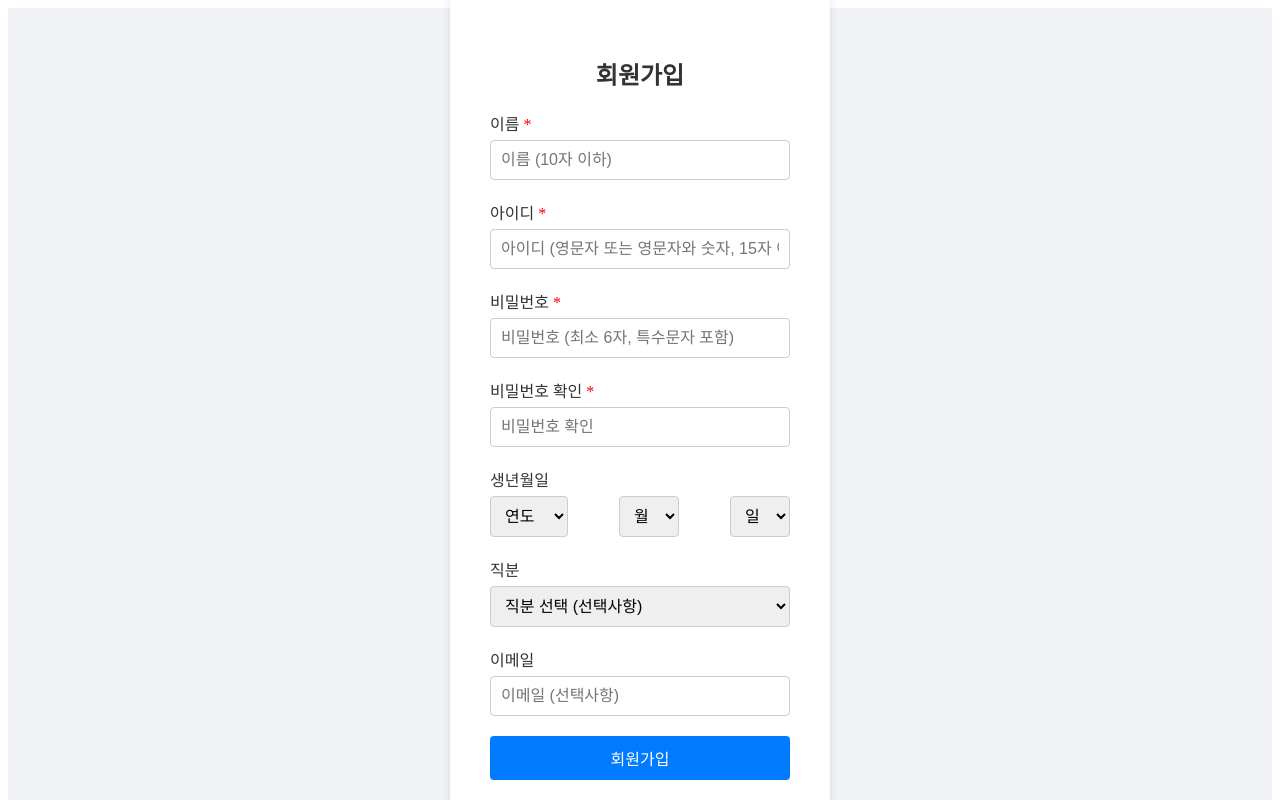
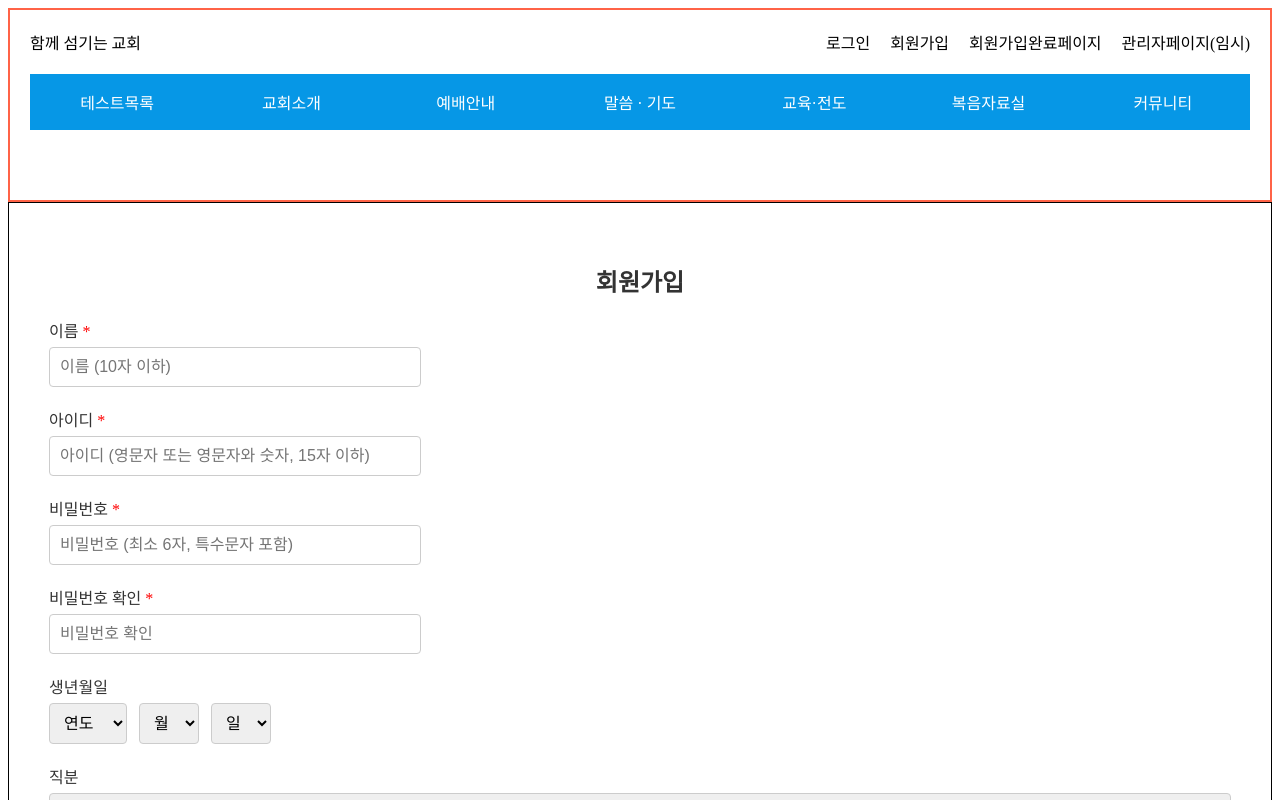
Before and after one commit to Hyunjun-11/church-Fe, a React (Vite) app: page /signup in a window 1280 px wide. Shown: the top 800 px of the page. Built offline with nearby package versions, Linux system fonts and the light colour scheme.

Commit message:
chore: loing, signup, success edit

```diff
--- a/src/Pages/user/login/Login.jsx
+++ b/src/Pages/user/login/Login.jsx
@@ -8,15 +8,15 @@ const FormContainer = styled.div`
   display: flex;
   justify-content: center;
   align-items: center;
-  height: 100vh;
-  background: #f0f2f5;
+  // height: 100vh;
+  // background: #f0f2f5;
 `;
 
 const Form = styled.form`
   background: white;
   padding: 40px;
   border-radius: 8px;
-  box-shadow: 0 0 10px rgba(0, 0, 0, 0.1);
+  // box-shadow: 0 0 10px rgba(0, 0, 0, 0.1);
   display: flex;
   flex-direction: column;
   width: 300px;
--- a/src/Pages/user/login/SignUpSuccess.jsx
+++ b/src/Pages/user/login/SignUpSuccess.jsx
@@ -16,22 +16,23 @@ const fadeIn = keyframes`
 `;
 
 const SuccessContainer = styled.div`
+  padding: 20px;
   display: flex;
   flex-direction: column;
   justify-content: center;
   align-items: center;
-  height: 100vh;
-  background: white; /* 배경색을 흰색으로 설정 */
+  // height: 100vh;
+  // background: white; /* 배경색을 흰색으로 설정 */
   animation: ${fadeIn} 1s ease-out;
 `;
 
 const Message = styled.div`
-  background: #f8f9fa; /* 연한 회색 배경 */
-  padding: 40px;
+  // background: #f8f9fa; /* 연한 회색 배경 */
+  padding: 60px;
   border-radius: 12px;
-  box-shadow: 0 10px 20px rgba(0, 0, 0, 0.2);
+  box-shadow: 0 5px 10px rgba(0, 0, 0, 0.07);
   text-align: center;
-  animation: ${fadeIn} 1s ease-out;
+  // animation: ${fadeIn} 1s ease-out;
 `;
 
 const Icon = styled.div`
--- a/src/Pages/user/login/Signup.jsx
+++ b/src/Pages/user/login/Signup.jsx
@@ -9,18 +9,19 @@ const FormContainer = styled.div`
   display: flex;
   justify-content: center;
   align-items: center;
-  height: 100vh;
-  background: #f0f2f5;
+  // height: 100vh;
+  // background: #f0f2f5;
 `;
 
 const Form = styled.form`
   background: white;
   padding: 40px;
-  border-radius: 8px;
-  box-shadow: 0 0 10px rgba(0, 0, 0, 0.1);
+  border: solid 1px;
+  // border-radius: 8px;
+  // box-shadow: 0 0 10px rgba(0, 0, 0, 0.1);
   display: flex;
   flex-direction: column;
-  width: 300px;
+  width: 100%;
 `;
 
 const Input = styled.input`
@@ -29,6 +30,7 @@ const Input = styled.input`
   border: 1px solid #ccc;
   border-radius: 4px;
   font-size: 16px;
+  width: 350px;
 `;
 
 const Select = styled.select`
@@ -86,7 +88,7 @@ const SuccessMessage = styled.p`
 
 const BirthdateContainer = styled.div`
   display: flex;
-  justify-content: space-between;
+  gap: 12px;
 `;
 
 const isValidUsername = (memberId) => {
--- a/src/Routes/Router.jsx
+++ b/src/Routes/Router.jsx
@@ -57,12 +57,13 @@ import SignUpSuccess from "../Pages/user/login/SignUpSuccess";
 
 const Router = () => {
   const location = useLocation();
-  const authPages = ["/login", "/signup", "/signup-success"];
+  const authPages = [];
   const isAuthPage = authPages.includes(location.pathname);
   return (
     <>
       {!isAuthPage && <Header />}
       <Routes>
+        <Route path="/" element={<Layout ListComponent={TestList} />}></Route>
         <Route path="/">
           <Route path="login" element={<Login />}></Route>
           <Route path="signup" element={<Signup />}></Route>
```
